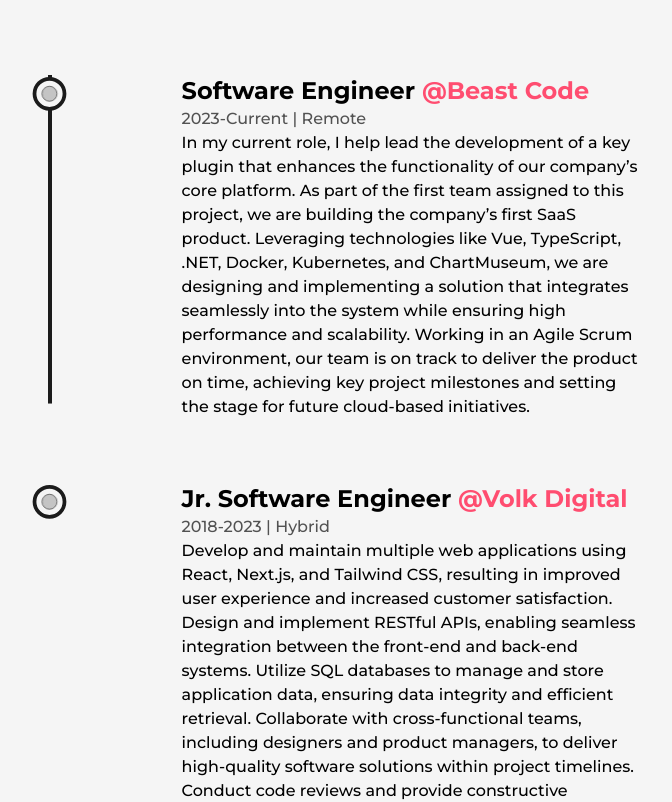
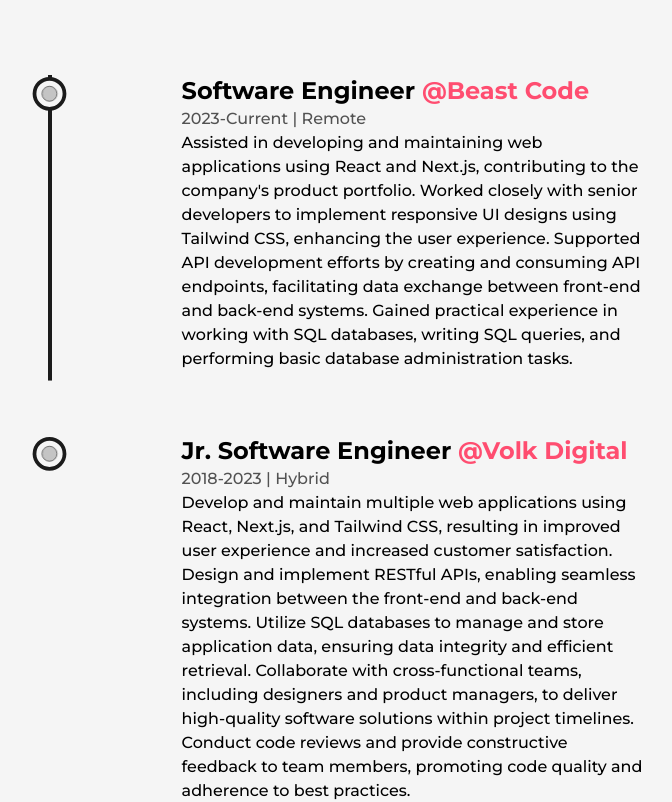
Before and after one commit to dimitry-roshchin/DimitryPortfolio, a Next.js app: page /about in a window 1280 px wide. Shown: the part 2340-3142 px from the top of the page, without its empty margins (244-916 px from the left). Built offline with nearby package versions, Linux system fonts and the light colour scheme.

Commit message:
Revert "update experience and projects"
This reverts commit 6c0cdc930009d73a3f0b38a8a84ce46feb419e74.

```diff
--- a/src/components/Experience.js
+++ b/src/components/Experience.js
@@ -50,11 +50,10 @@
 
               <Details position="Software Engineer" company="Beast Code" companyLink=""
                time="2023-Current" address="Remote"
-               work="In my current role, I help lead the development of a key plugin that enhances the functionality of our company’s core platform.
-               As part of the first team assigned to this project, we are building the company’s first SaaS product. Leveraging technologies like Vue,
-               TypeScript, .NET, Docker, Kubernetes, and ChartMuseum, we are designing and implementing a solution that integrates seamlessly into the
-                system while ensuring high performance and scalability. Working in an Agile Scrum environment, our team is on track to deliver the product on time,
-                achieving key project milestones and setting the stage for future cloud-based initiatives."/>
+               work="Assisted in developing and maintaining web applications using React and Next.js, contributing to the company's product portfolio.
+               Worked closely with senior developers to implement responsive UI designs using Tailwind CSS, enhancing the user experience.
+               Supported API development efforts by creating and consuming API endpoints, facilitating data exchange between front-end and back-end systems.
+               Gained practical experience in working with SQL databases, writing SQL queries, and performing basic database administration tasks."/>
 
                <Details position="Jr. Software Engineer" company="Volk Digital" companyLink="https://www.volkwebdev.com/"
                time="2018-2023" address="Hybrid"
--- a/src/pages/projects.js
+++ b/src/pages/projects.js
@@ -1,3 +1,4 @@
+<<<<<<< HEAD
 // import React from 'react'
 // import Head from 'next/head'
 // import Layout from '@/components/Layout'
@@ -10,12 +11,31 @@
 // import Image from 'next/image'
 // import {motion} from 'framer-motion'
 // import TransitionEffect from '@/components/TransitionEffect'
+=======
+import React from 'react'
+import Head from 'next/head'
+import Layout from '@/components/Layout'
+import AnimatedText from '@/components/AnimatedText'
+import Link from 'next/link'
+import { GithubIcon } from '@/components/icons'
+import weather12 from "../../public/images/projects/weather12.png"
+import iphone from "../../public/images/projects/pricing.png"
+import project4 from "../../public/images/projects/construct4.png"
+import project6 from "../../public/images/projects/portfolio1.png"
+import Image from 'next/image'
+import {motion} from 'framer-motion'
+import TransitionEffect from '@/components/TransitionEffect'
+>>>>>>> parent of 6c0cdc9 (update experience and projects)
 
 // const FramerImage = motion(Image);
 
 
 
+<<<<<<< HEAD
 // const FeaturedProject= ({type, title, summary, img, link}) =>{
+=======
+const FeaturedProject= ({type, title, summary, img, link, github}) =>{
+>>>>>>> parent of 6c0cdc9 (update experience and projects)
 
 //   return(
 
@@ -67,7 +87,11 @@
 
 // }
 
+<<<<<<< HEAD
 // const Project= ({title, type, img, link}) =>{
+=======
+const Project= ({title, type, img, link, github}) =>{
+>>>>>>> parent of 6c0cdc9 (update experience and projects)
 
 //   return(
 
```
